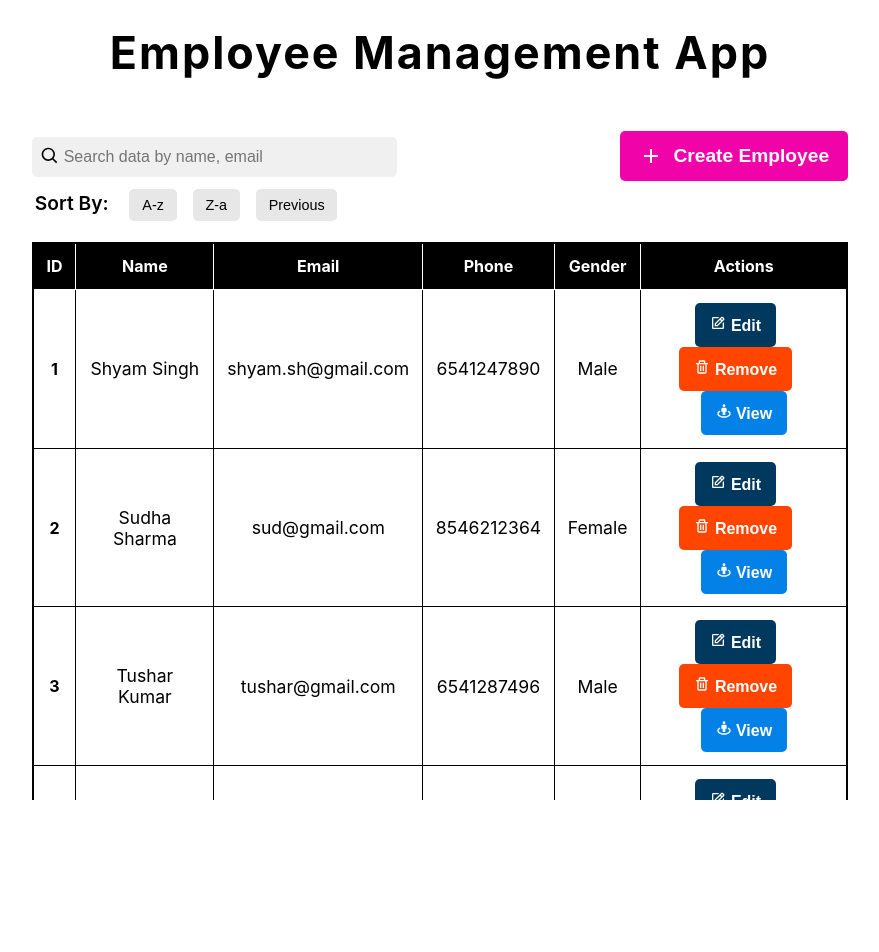
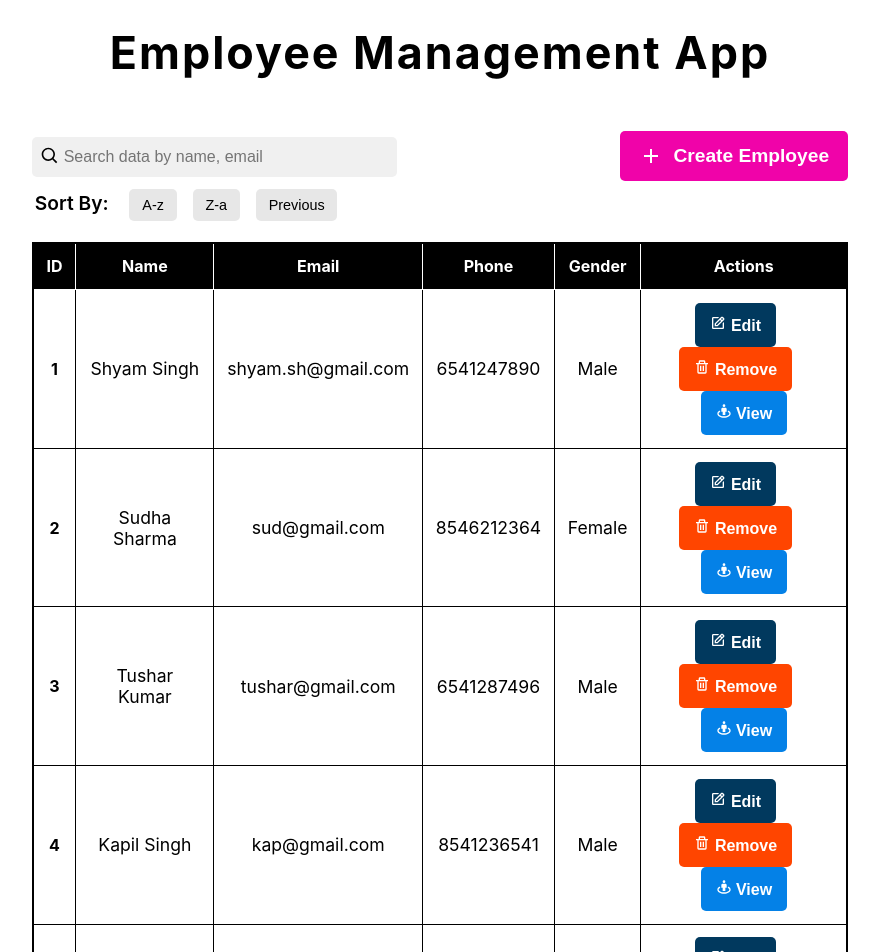
Before and after one commit to ankurThakur1/employee-management, a React (Create React App) app: page / in a window 1280 px wide. Shown: the top 952 px of the page, without its empty margins (200-1079 px from the left). Before the commit the page ends 800 px from the top, so only its background shows below. Built offline with nearby package versions, Linux system fonts and the light colour scheme; data requests are answered from the project's data file.

Commit message:
created setup script

```diff
--- a/db.json
+++ b/db.json
@@ -20,13 +20,6 @@
       "phone": "6541287496",
       "gender": "Male",
       "id": 5
-    },
-    {
-      "name": "Rubi Chaudhary",
-      "email": "ruby@yahoo.in",
-      "phone": "6521347895",
-      "gender": "Female",
-      "id": 6
     },
     {
       "name": "Kapil Singh",
--- a/package.json
+++ b/package.json
@@ -6,6 +6,7 @@
     "@testing-library/jest-dom": "^5.17.0",
     "@testing-library/react": "^13.4.0",
     "@testing-library/user-event": "^13.5.0",
+    "concurrently": "^8.2.2",
     "json-server": "^0.17.4",
     "react": "^18.2.0",
     "react-dom": "^18.2.0",
@@ -20,7 +21,7 @@
     "build": "react-scripts build",
     "test": "react-scripts test",
     "eject": "react-scripts eject",
-    "setup":"concurrently --kill-others-on-fail \"npm start\" \"npm run server\"",
+    "setup": "concurrently --kill-others-on-fail \"npm start\" \"npm run server\"",
     "server": "json-server --watch db.json --port 8000"
   },
   "eslintConfig": {
--- a/src/components/emplist.css
+++ b/src/components/emplist.css
@@ -2,7 +2,7 @@
     max-width: 78%;
     max-height: 100vh;
     margin: 0 auto;
-    overflow-y: scroll;
+    /* overflow-y: scroll; */
     /* border: 2px solid black; */
 }
 ::-webkit-scrollbar{
```
